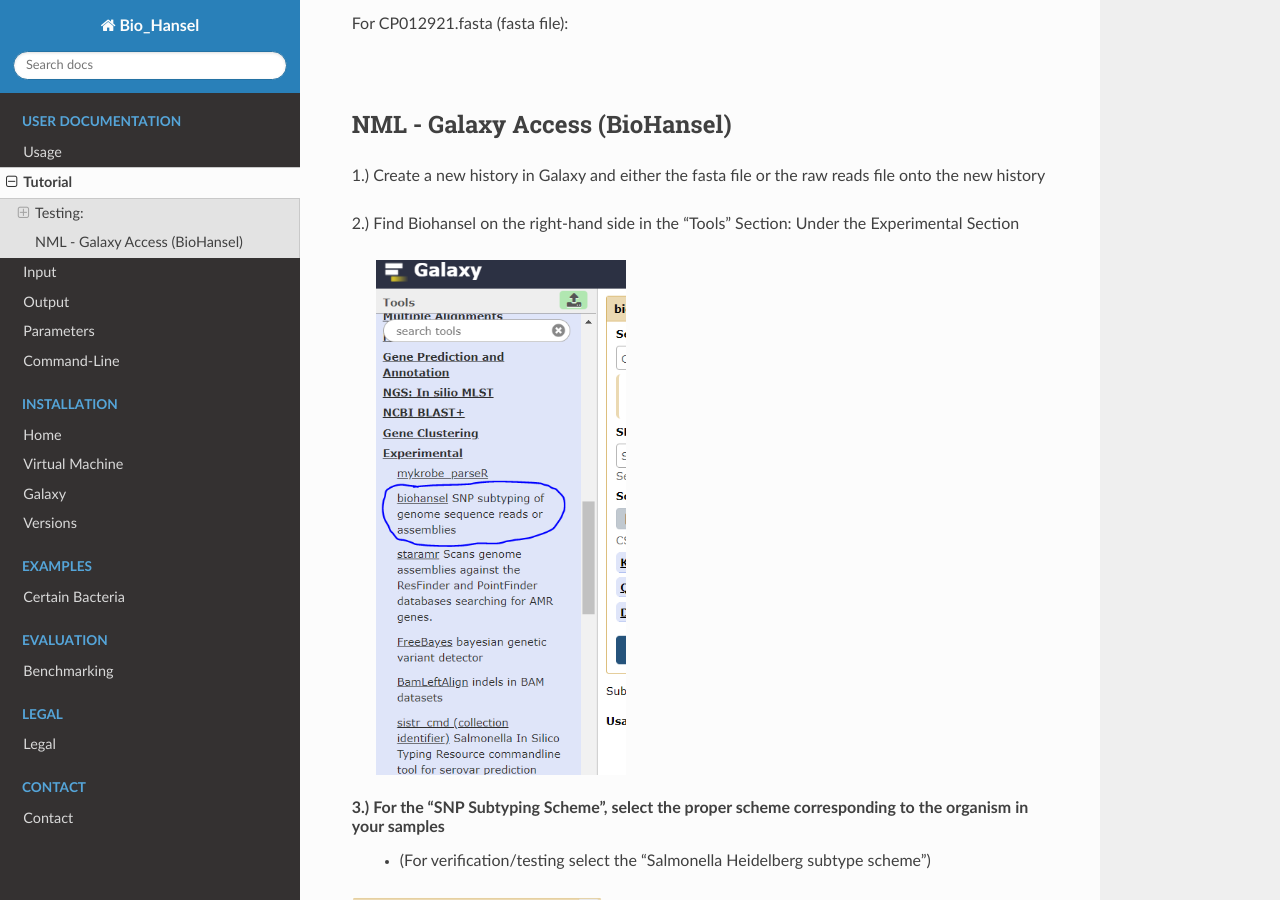
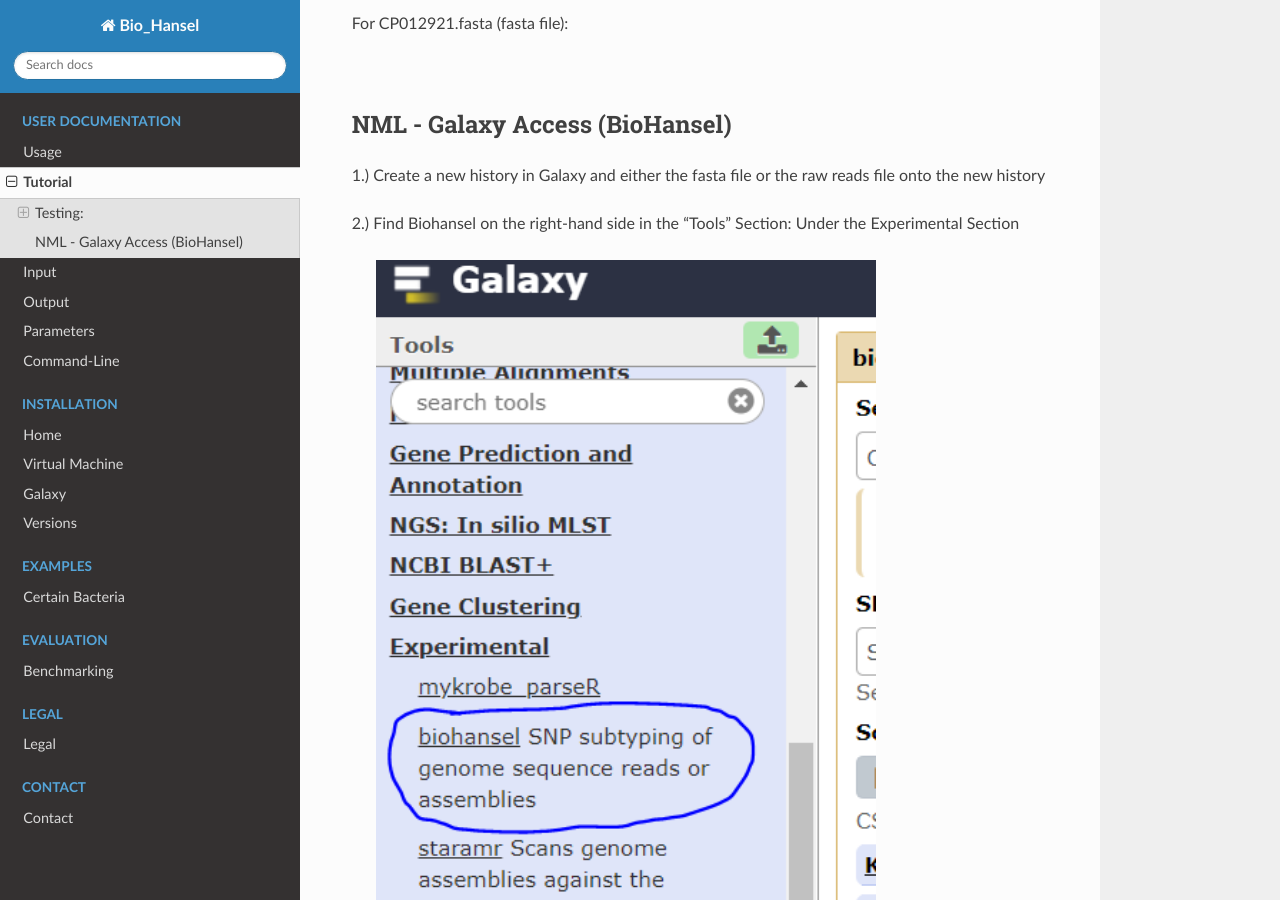
Before and after one commit to phac-nml/biohansel, a Sphinx documentation site: the page built from docs/source/user-docs/Tutorial.rst, in a window 1280 px wide and 900 px high, scrolled down 542 px. Built offline with Sphinx 7.4.7 and the Read the Docs theme 2.0.0, drawn with Linux system fonts in a browser that asks for light colours.

Commit message:
Update Tutorial.rst

```diff
--- a/docs/source/user-docs/Tutorial.rst
+++ b/docs/source/user-docs/Tutorial.rst
@@ -7,7 +7,7 @@ Tutorial
 
 .. |experimental| image:: https://raw.githubusercontent.com/phac-nml/biohansel/readthedocs/docs/source/user-docs/Biohansel%20location.PNG
    :alt: location of biohansel in galaxy
-   :width: 250 px
+   :width: 500 px
 
 Testing:
 ########
```
